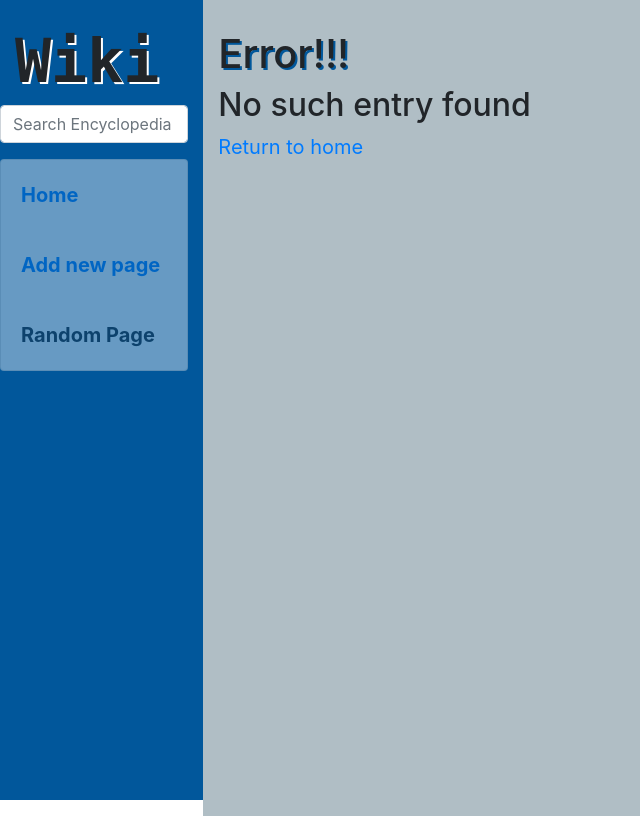
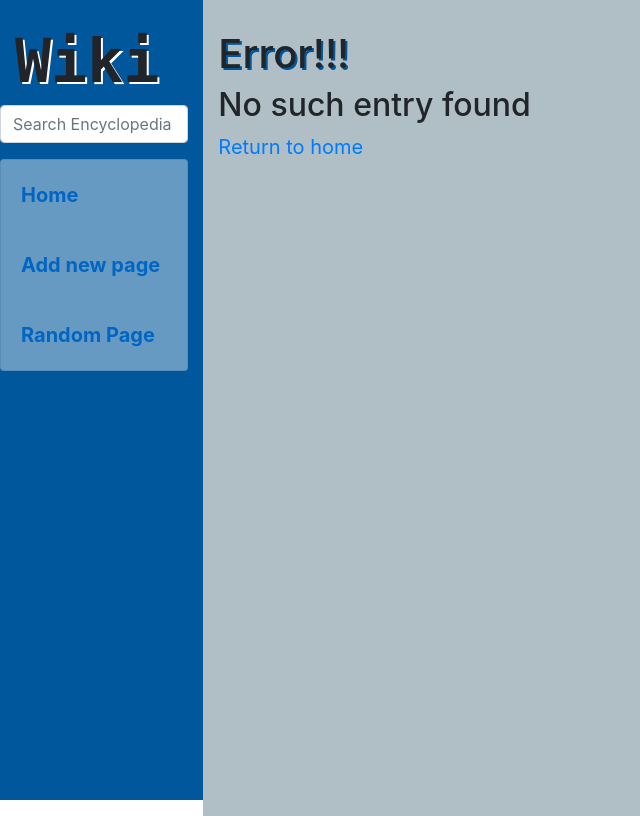
Before and after one commit to ApsMJ23/wiki_django, a Django app: page /encyclopedia/1 in a window 1280 px wide. Shown: the whole page, without its empty margins (0-640 px from the left). Run offline with Django 3.2, Linux system fonts and the light colour scheme; some libraries are stand-ins or nearby versions.

Commit message:
Enabled Random Link

```diff
--- a/wiki_django/encyclopedia/templates/encyclopedia/layout.html
+++ b/wiki_django/encyclopedia/templates/encyclopedia/layout.html
@@ -28,7 +28,7 @@
                     <a href="{% url 'add_entry' %}" class="card-link">Add new page</a>
                 </div>
                 <div class="card-body">
-                    Random Page
+                    <a href="{% url 'random' %}" class="card-link">Random Page</a>
                 </div>
                 {% block nav %} {% endblock %}
             </div>
--- a/wiki_django/encyclopedia/urls.py
+++ b/wiki_django/encyclopedia/urls.py
@@ -4,6 +4,7 @@ from . import views
 urlpatterns = [
     path('add_entry', views.add_entry, name='add_entry'),
     path('search_entry',views.search_entry, name = 'search_entry'),
+    path('random', views.random, name = 'random'),
     path('',views.index, name = 'index'),
     path("<str:title>",views.show_entry, name = 'show_entry'),
 
--- a/wiki_django/encyclopedia/views.py
+++ b/wiki_django/encyclopedia/views.py
@@ -3,6 +3,7 @@ from . import util
 from django.urls import reverse
 from django.http import HttpResponseRedirect, HttpResponse
 from django import forms
+from random import choice
 import markdown2
 from django.utils.html import format_html
 
@@ -74,3 +75,6 @@ def search_entry(request):
             })
     if not title:
         return render(request, "encyclopedia/error.html")
+
+def random(request):
+    return show_entry(request, choice(util.list_entries()))
```
Also changed, not shown: db.sqlite3 (added).
